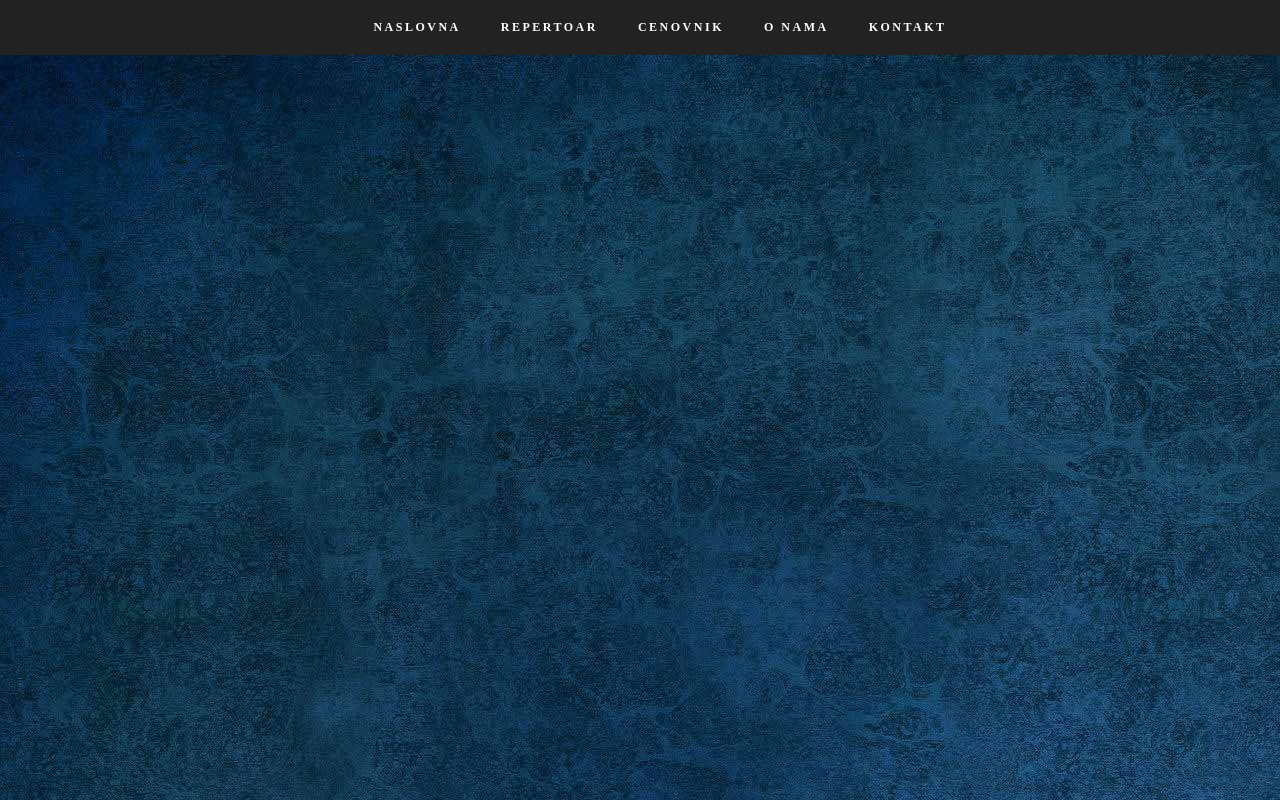
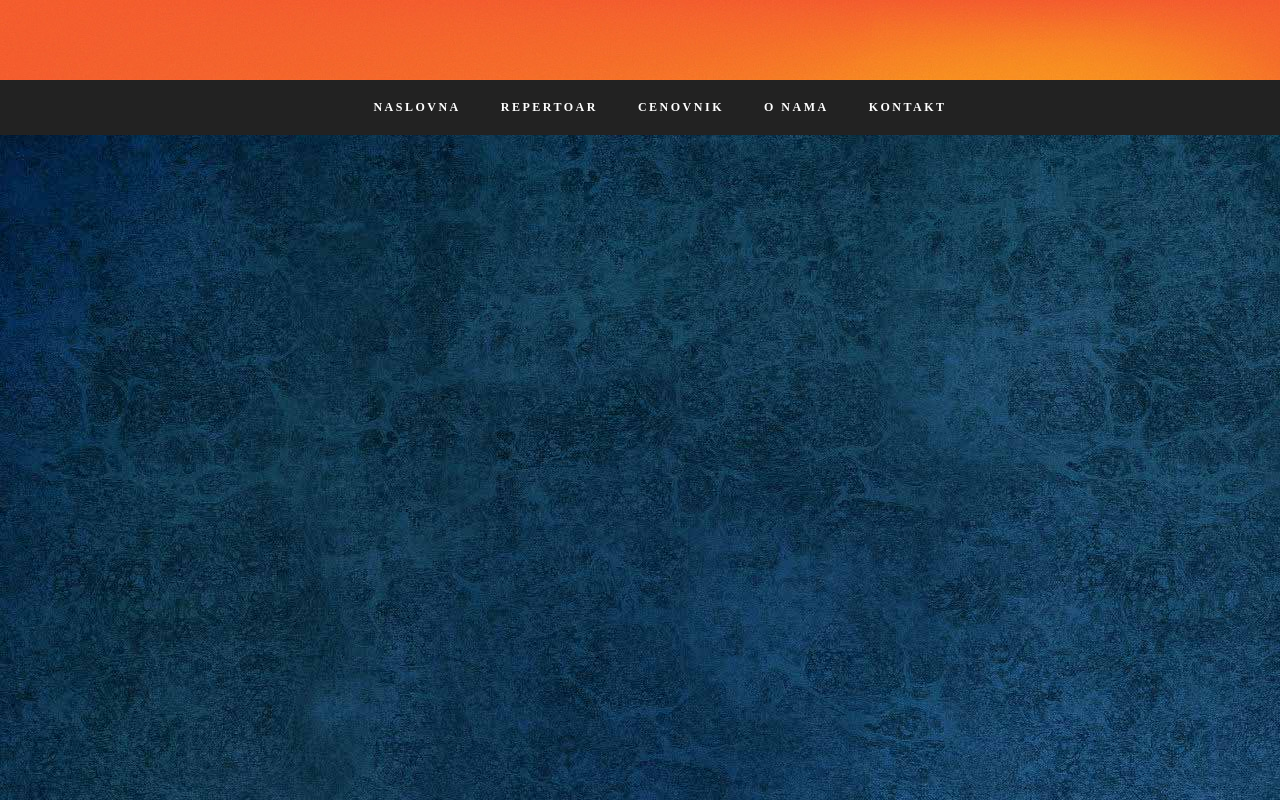
Before and after one commit to sheshum/arena-cineplex, a React (Create React App) app: page / in a window 1280 px wide. Built offline with nearby package versions, Linux system fonts and the light colour scheme.

Commit message:
header picture

```diff
--- a/src/components/Header.css
+++ b/src/components/Header.css
@@ -1,19 +1,28 @@
-body {
-    background: transparent url("../images/blueback.jpg") repeat fixed 0 0;
+
+  .header {
+    position: fixed;
+    top: 0;
+    left: 0;
+    width: 100%;
+    display: block;
+  }
+
+  #before_nav{
+
+    background: transparent url("../images/header_sun.jpg") no-repeat fixed 0 0;
+    width: inherit;
+    height: 80px;
+
   }
 
   #nav-wrap {
     background-color: #222;
     font: 12px 'opensans-bold';
     font-family: 'sans-serif';
-    width: 100%;
+    width: inherit;
     text-transform: uppercase;
     letter-spacing: 2.5px;
     margin: 0 auto;
-    z-index: 100;
-    position: fixed;
-    left: 0;
-    top: 0;
   }
 
   ul {
@@ -34,8 +43,6 @@ body {
     display: inline-block;
     padding: 20px;
     cursor: pointer;
-
-
   }
 
   ul#nav li a {
--- a/src/components/Header.js
+++ b/src/components/Header.js
@@ -4,7 +4,9 @@ import "./Header.css";
 class Header extends Component{
     render(){
         return(
-            <header className="App-header">
+          <div className="header">
+            <div id="before_nav"></div>
+            <div id="nav-wrapper">
                 <nav id="nav-wrap">
                     <ul id="nav">
                       <li><a>Naslovna</a></li>
@@ -13,9 +15,10 @@ class Header extends Component{
                       <li><a>O nama</a></li>
                       <li><a>Kontakt</a></li>
                     </ul>
+                  </nav>
+            </div>
 
-            </nav>
-          </header>
+          </div>
         );
     }
 
```
Also changed, not shown: src/images/header_sun.jpg (added). Lines whose indentation alone changed are shown as unchanged.
